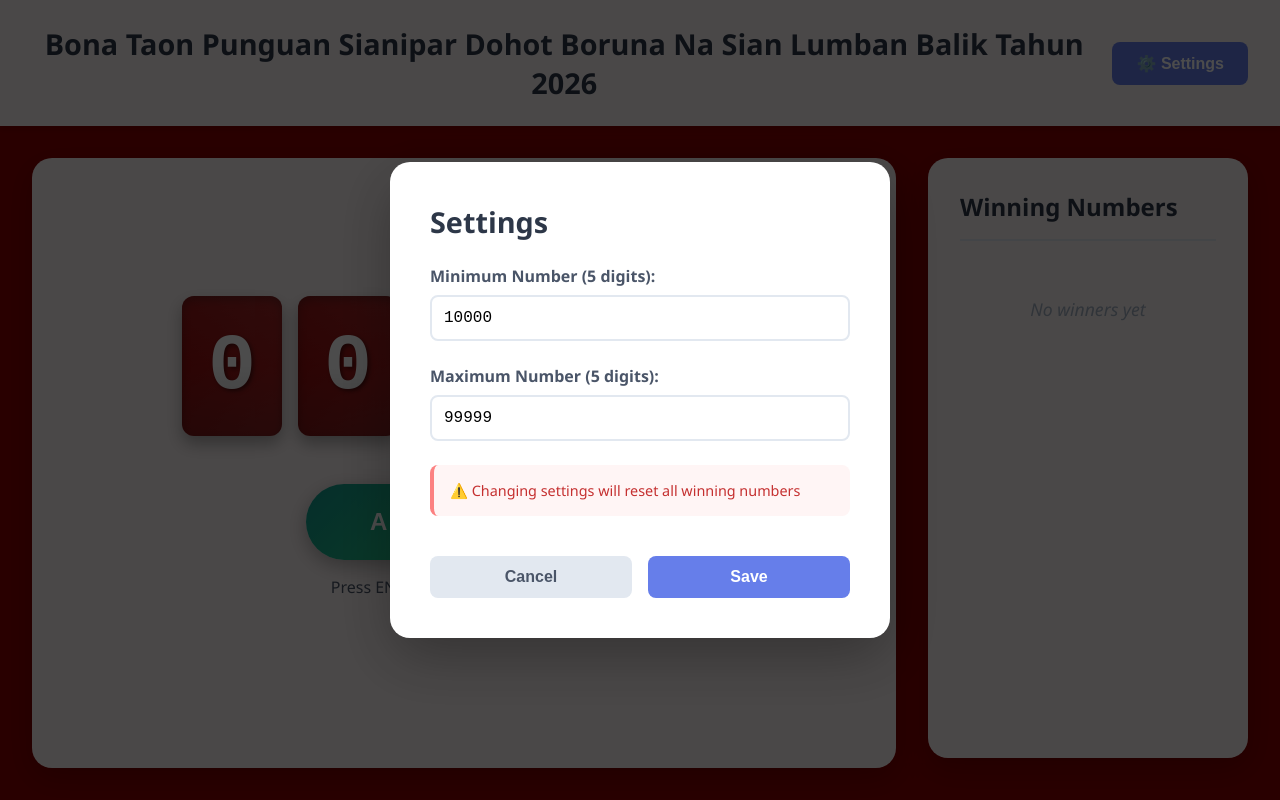
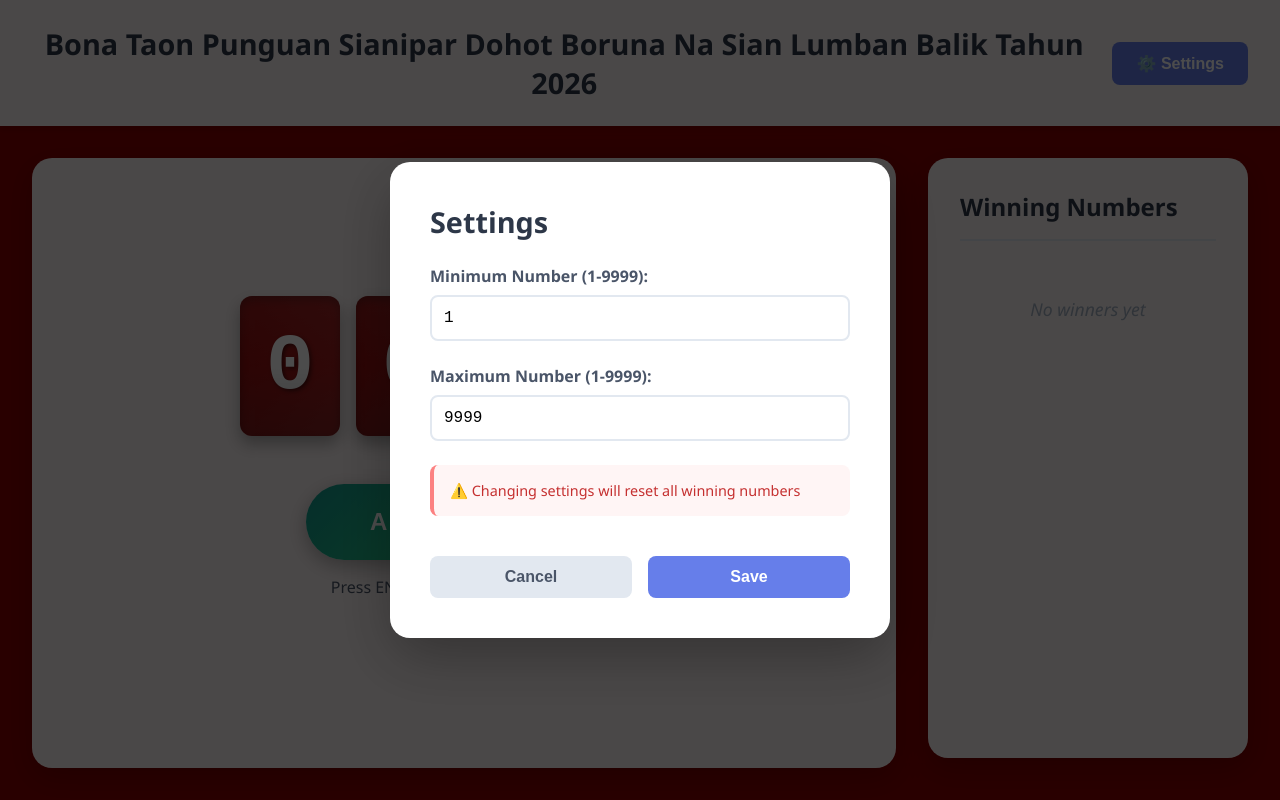
Before and after one commit to kevincsianipar/doorprize-app, a React (Create React App) app: page / in a window 1280 px wide. Both pictures are taken after a click on the button "⚙️ Settings". Built offline with nearby package versions, Linux system fonts and the light colour scheme.

Commit message:
update to 4 digits

```diff
--- a/src/App.js
+++ b/src/App.js
@@ -2,19 +2,19 @@ import React, { useState, useEffect, useRef, useCallback } from 'react';
 import './App.css';
 
 function App() {
-  const [minNumber, setMinNumber] = useState(10000);
-  const [maxNumber, setMaxNumber] = useState(99999);
-  const [currentNumber, setCurrentNumber] = useState('00000');
+  const [minNumber, setMinNumber] = useState(1);
+  const [maxNumber, setMaxNumber] = useState(9999);
+  const [currentNumber, setCurrentNumber] = useState('0000');
   const [winningNumbers, setWinningNumbers] = useState([]);
   const [isAnimating, setIsAnimating] = useState(false);
   const [showSettings, setShowSettings] = useState(false);
-  const [tempMin, setTempMin] = useState(10000);
-  const [tempMax, setTempMax] = useState(99999);
-  const [animatingDigits, setAnimatingDigits] = useState([false, false, false, false, false]);
+  const [tempMin, setTempMin] = useState(1);
+  const [tempMax, setTempMax] = useState(9999);
+  const [animatingDigits, setAnimatingDigits] = useState([false, false, false, false]);
   const animationRef = useRef(null);
-  const digitCounters = useRef([0, 0, 0, 0, 0]);
-  const finalNumberRef = useRef('00000');
-  const animatingDigitsRef = useRef([true, true, true, true, true]);
+  const digitCounters = useRef([0, 0, 0, 0]);
+  const finalNumberRef = useRef('0000');
+  const animatingDigitsRef = useRef([true, true, true, true]);
   const isProcessingRef = useRef(false);
 
   const getAvailableNumbers = useCallback(() => {
@@ -33,7 +33,7 @@ function App() {
 
     const animate = () => {
       const newDigits = [];
-      for (let i = 0; i < 5; i++) {
+      for (let i = 0; i < 4; i++) {
         if (animatingDigitsRef.current[i]) {
           // Show random number if still animating
           newDigits.push(Math.floor(Math.random() * 10).toString());
@@ -68,15 +68,15 @@ function App() {
 
       const randomIndex = Math.floor(Math.random() * available.length);
       const finalNumber = available[randomIndex];
-      finalNumberRef.current = finalNumber.toString().padStart(5, '0');
+      finalNumberRef.current = finalNumber.toString().padStart(4, '0');
 
       // Stop digits one by one from right to left
       const stopDigit = (index) => {
         if (index < 0) {
           // All digits stopped
           setIsAnimating(false);
-          animatingDigitsRef.current = [false, false, false, false, false];
-          setAnimatingDigits([false, false, false, false, false]);
+          animatingDigitsRef.current = [false, false, false, false];
+          setAnimatingDigits([false, false, false, false]);
           setWinningNumbers(prev => [finalNumber, ...prev]);
           isProcessingRef.current = false;
           return;
@@ -90,7 +90,7 @@ function App() {
         setTimeout(() => stopDigit(index - 1), 300);
       };
 
-      stopDigit(4); // Start from rightmost digit
+      stopDigit(3); // Start from rightmost digit
 
     } else {
       // START: Begin animation
@@ -104,9 +104,9 @@ function App() {
       }
 
       // Reset everything for new animation
-      animatingDigitsRef.current = [true, true, true, true, true];
-      setAnimatingDigits([true, true, true, true, true]);
-      finalNumberRef.current = '00000';
+      animatingDigitsRef.current = [true, true, true, true];
+      setAnimatingDigits([true, true, true, true]);
+      finalNumberRef.current = '0000';
       animationRef.current = true; // Flag to indicate animation is active
 
       setIsAnimating(true);
@@ -141,8 +141,8 @@ function App() {
       return;
     }
 
-    if (min < 10000 || max > 99999) {
-      alert('Numbers must be between 10000 and 99999 (5 digits)');
+    if (min < 1 || max > 9999) {
+      alert('Numbers must be between 1 and 9999 (4 digits)');
       return;
     }
 
@@ -155,9 +155,9 @@ function App() {
     setMaxNumber(max);
     setIsAnimating(false);
     setWinningNumbers([]);
-    setCurrentNumber('00000');
-    animatingDigitsRef.current = [false, false, false, false, false];
-    setAnimatingDigits([false, false, false, false, false]);
+    setCurrentNumber('0000');
+    animatingDigitsRef.current = [false, false, false, false];
+    setAnimatingDigits([false, false, false, false]);
     animationRef.current = null;
     isProcessingRef.current = false;
     setShowSettings(false);
@@ -166,9 +166,9 @@ function App() {
   const handleReset = () => {
     setIsAnimating(false);
     setWinningNumbers([]);
-    setCurrentNumber('00000');
-    animatingDigitsRef.current = [false, false, false, false, false];
-    setAnimatingDigits([false, false, false, false, false]);
+    setCurrentNumber('0000');
+    animatingDigitsRef.current = [false, false, false, false];
+    setAnimatingDigits([false, false, false, false]);
     animationRef.current = null;
     isProcessingRef.current = false;
   };
@@ -222,7 +222,7 @@ function App() {
             ) : (
               winningNumbers.map((number, index) => (
                 <div key={index} className="winner-card">
-                  <div className="winner-number">{number.toString().padStart(5, '0')}</div>
+                  <div className="winner-number">{number.toString().padStart(4, '0')}</div>
                   <div className="winner-order">Draw #{winningNumbers.length - index}</div>
                 </div>
               ))
@@ -237,23 +237,23 @@ function App() {
             <h2>Settings</h2>
             <div className="settings-form">
               <div className="form-group">
-                <label>Minimum Number (5 digits):</label>
+                <label>Minimum Number (1-9999):</label>
                 <input
                   type="number"
                   value={tempMin}
                   onChange={(e) => setTempMin(e.target.value)}
-                  min="10000"
-                  max="99999"
+                  min="1"
+                  max="9999"
                 />
               </div>
               <div className="form-group">
-                <label>Maximum Number (5 digits):</label>
+                <label>Maximum Number (1-9999):</label>
                 <input
                   type="number"
                   value={tempMax}
                   onChange={(e) => setTempMax(e.target.value)}
-                  min="10000"
-                  max="99999"
+                  min="1"
+                  max="9999"
                 />
               </div>
               <div className="warning-text">
```
